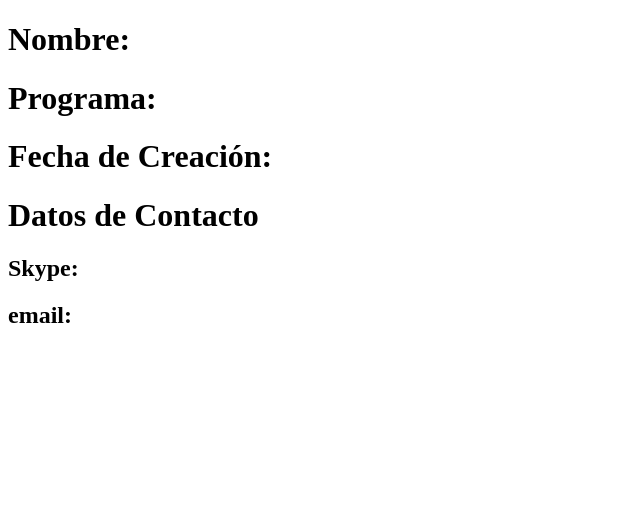
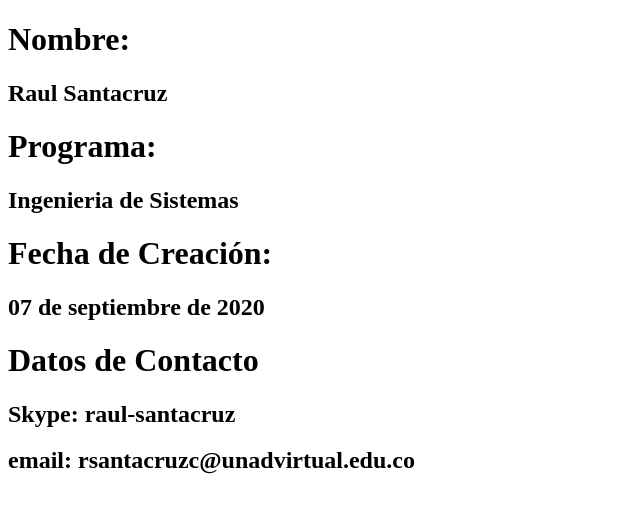
Before and after one commit to RAULSC75/DSW-RaulSantacruz, a plain HTML site: page index.html in a window 1280 px wide. Shown: the whole page, without its empty margins (0-640 px from the left). Drawn offline with Linux system fonts and the light colour scheme.

Commit message:
Update index.html
Version 3

```diff
--- a/index.html
+++ b/index.html
@@ -6,11 +6,11 @@
     <title>Document</title>
 </head>
 <body>
-    <h1>Nombre:</h1>
-    <h1>Programa:</h1>
-    <h1>Fecha de Creación:</h1>
+    <h1>Nombre: </h1> <h2>Raul Santacruz</h2>
+    <h1>Programa: </h1><h2>Ingenieria de Sistemas</h2>
+    <h1>Fecha de Creación: </h1><h2>07 de septiembre de 2020</h2>
     <h1>Datos de Contacto</h1>
-        <h2>Skype:</h2>
-        <h2>email:</h2>
+        <h2>    Skype: raul-santacruz</h2>
+        <h2>    email: rsantacruzc@unadvirtual.edu.co</h2>
 </body>
 </html>
```
